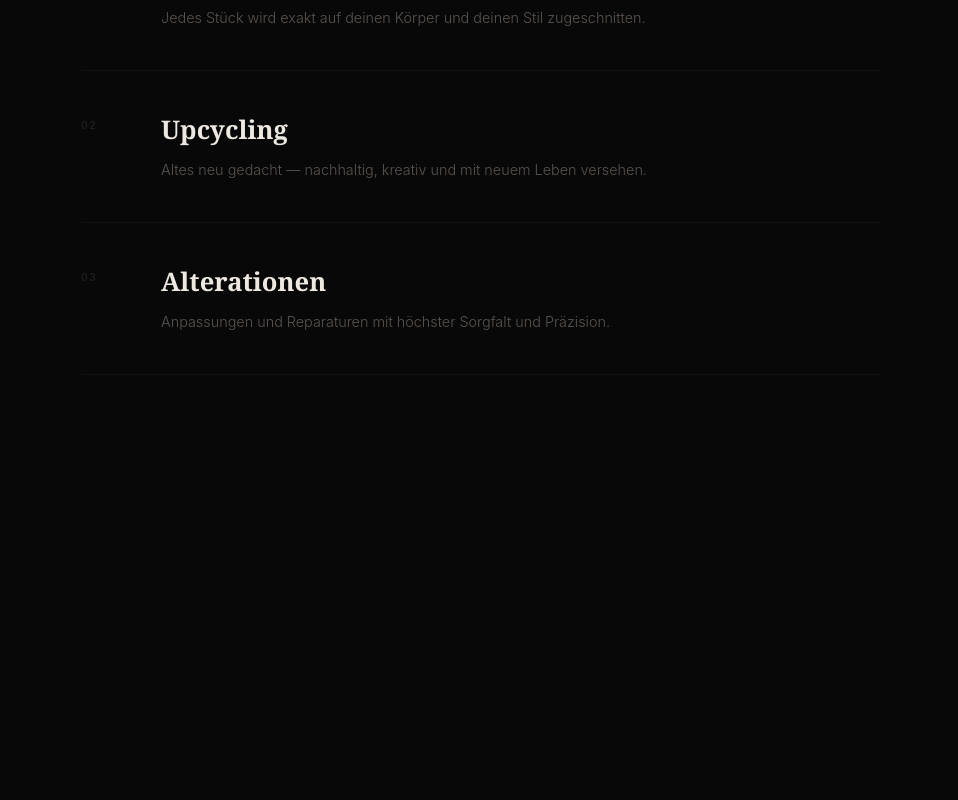
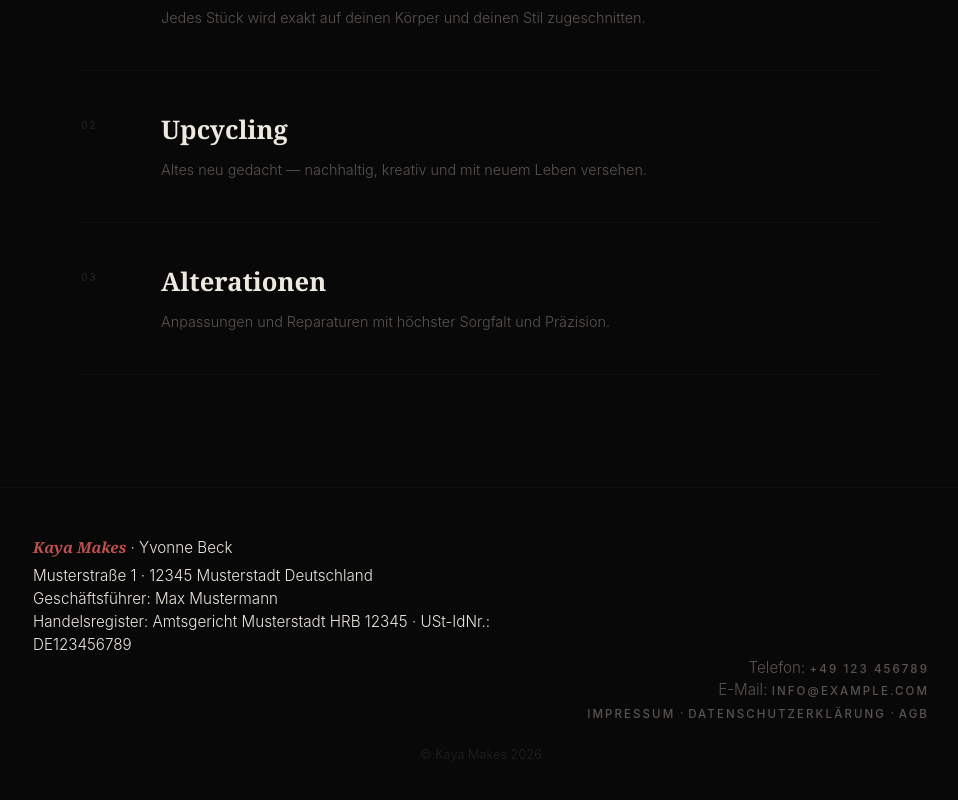
Before and after one commit to CookieMonsta27/Kaya-App, an Angular app: page /home in a window 1280 px wide. Shown: the part 1082-1882 px from the top of the page, without its empty margins (159-1117 px from the left). Before the commit the page ends 1569 px from the top, so only its background shows below. Built offline with nearby package versions, Linux system fonts and the light colour scheme.

Commit message:
feat: Adding footer

```diff
--- a/src/app/app.html
+++ b/src/app/app.html
@@ -1,2 +1,3 @@
 <menu-component></menu-component>
 <router-outlet></router-outlet>
+<footer-component></footer-component>
--- a/src/app/app.ts
+++ b/src/app/app.ts
@@ -1,10 +1,11 @@
 import { Component } from '@angular/core';
 import { RouterOutlet } from '@angular/router';
 import { MenuComponent } from './menu-component/menu-component';
+import { FooterComponent } from './footer-component/footer-component';
 
 @Component({
   selector: 'app-root',
-  imports: [RouterOutlet, MenuComponent],
+  imports: [RouterOutlet, MenuComponent, FooterComponent],
   templateUrl: './app.html',
   styleUrl: './app.css',
 })
--- /dev/null
+++ b/src/app/footer-component/footer-component.css
@@ -0,0 +1,70 @@
+.footer {
+  padding: 3rem 3rem;
+  background: var(--bg, transparent);
+  border-top: 1px solid var(--border);
+  color: var(--muted);
+  font-size: 0.95rem;
+}
+
+.footer-inner {
+  max-width: 56rem;
+  margin: 0 auto;
+  justify-content: space-between;
+  gap: 1.5rem;
+  align-items: flex-start;
+  flex-wrap: wrap;
+}
+
+.footer .company {
+  max-width: 60%;
+  color: var(--text);
+}
+
+.footer .company strong {
+  font-family: 'Playfair Display', Georgia, serif;
+  font-weight: 800;
+  font-style: italic;
+  color: var(--accent);
+  display: inline-block;
+  margin-bottom: 0.4rem;
+}
+
+.footer .contact {
+  text-align: right;
+  color: var(--muted);
+}
+
+.footer a {
+  color: var(--muted);
+  text-decoration: none;
+  font-size: 0.72rem;
+  letter-spacing: 0.18em;
+  text-transform: uppercase;
+  font-weight: 500;
+}
+
+.footer a:hover {
+  color: var(--accent);
+  text-decoration: underline;
+}
+
+.copyright {
+  margin-top: 1.25rem;
+  text-align: center;
+  font-size: 0.8rem;
+  color: var(--dim);
+}
+
+@media (max-width: 640px) {
+  .footer-inner {
+    padding: 0 1rem;
+  }
+  .footer .company,
+  .footer .contact {
+    max-width: 100%;
+    text-align: left;
+  }
+  .footer .contact {
+    margin-top: 0.5rem;
+  }
+}
--- /dev/null
+++ b/src/app/footer-component/footer-component.html
@@ -0,0 +1,18 @@
+<footer class="footer">
+  <div class="footer-inner">
+    <div class="company">
+      <strong>{{company.name}}</strong> · {{company.legalForm}}<br />
+      {{company.addressLine1}} · {{company.postal}} {{company.country}}<br />
+      Geschäftsführer: {{company.managingDirector}}<br />
+      Handelsregister: {{company.registryCourt}} {{company.hrb}} · USt-IdNr.: {{company.vatId}}
+    </div>
+
+    <div class="contact">
+      Telefon: <a href="tel:{{company.phone}}">{{company.phone}}</a><br />
+      E-Mail: <a href="mailto:{{company.email}}">{{company.email}}</a><br />
+      <a href="/impressum">Impressum</a> · <a href="/datenschutz">Datenschutzerklärung</a> · <a href="/agb">AGB</a>
+    </div>
+  </div>
+
+  <div class="copyright">© {{company.name}} {{nowYear}}</div>
+</footer>
--- /dev/null
+++ b/src/app/footer-component/footer-component.ts
@@ -0,0 +1,24 @@
+import { Component } from '@angular/core';
+
+@Component({
+  selector: 'footer-component',
+  templateUrl: './footer-component.html',
+  styleUrl: './footer-component.css',
+})
+export class FooterComponent {
+  company = {
+    name: 'Kaya Makes',
+    legalForm: 'Yvonne Beck',
+    addressLine1: 'Musterstraße 1',
+    postal: '12345 Musterstadt',
+    country: 'Deutschland',
+    phone: '+49 123 456789',
+    email: 'info@example.com',
+    managingDirector: 'Max Mustermann',
+    hrb: 'HRB 12345',
+    registryCourt: 'Amtsgericht Musterstadt',
+    vatId: 'DE123456789',
+  };
+
+  nowYear = new Date().getFullYear();
+}
```
Also changed, not shown: 1 other file (tests, documents, lock files or other folders).
